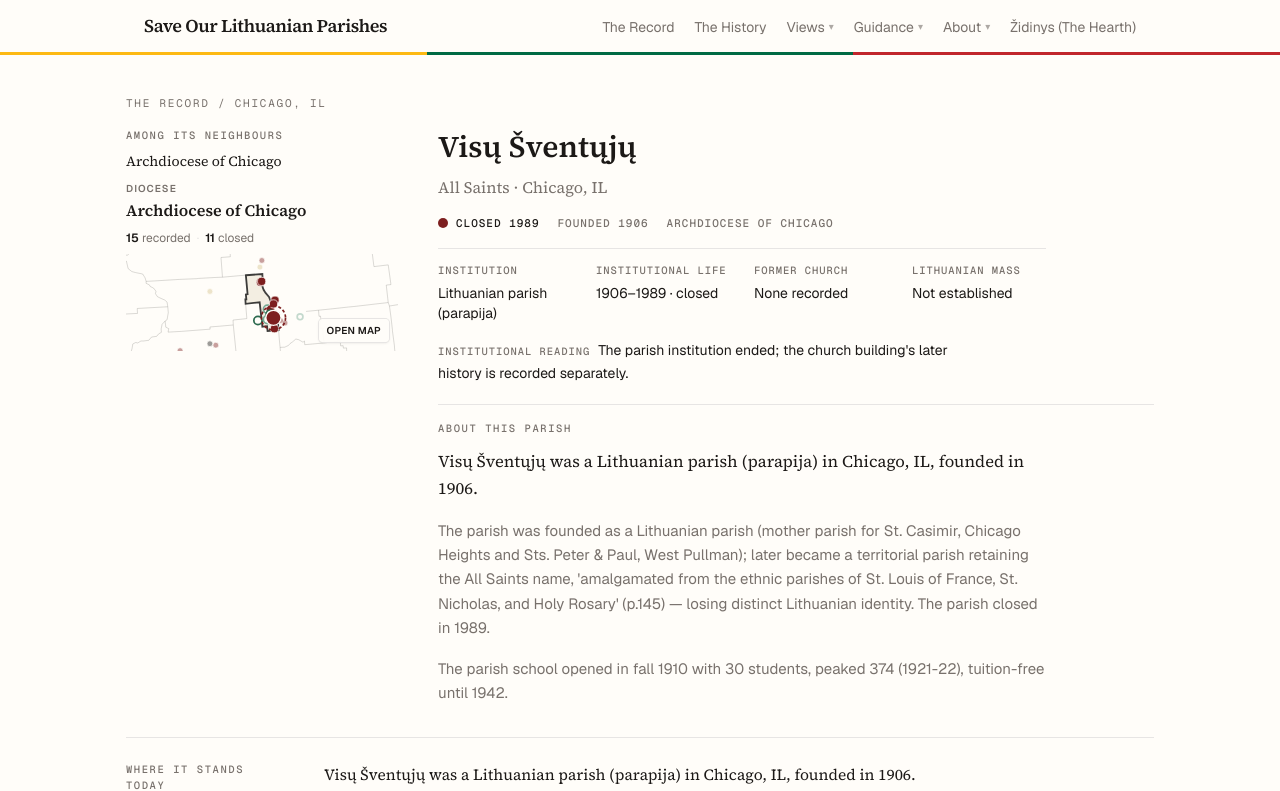
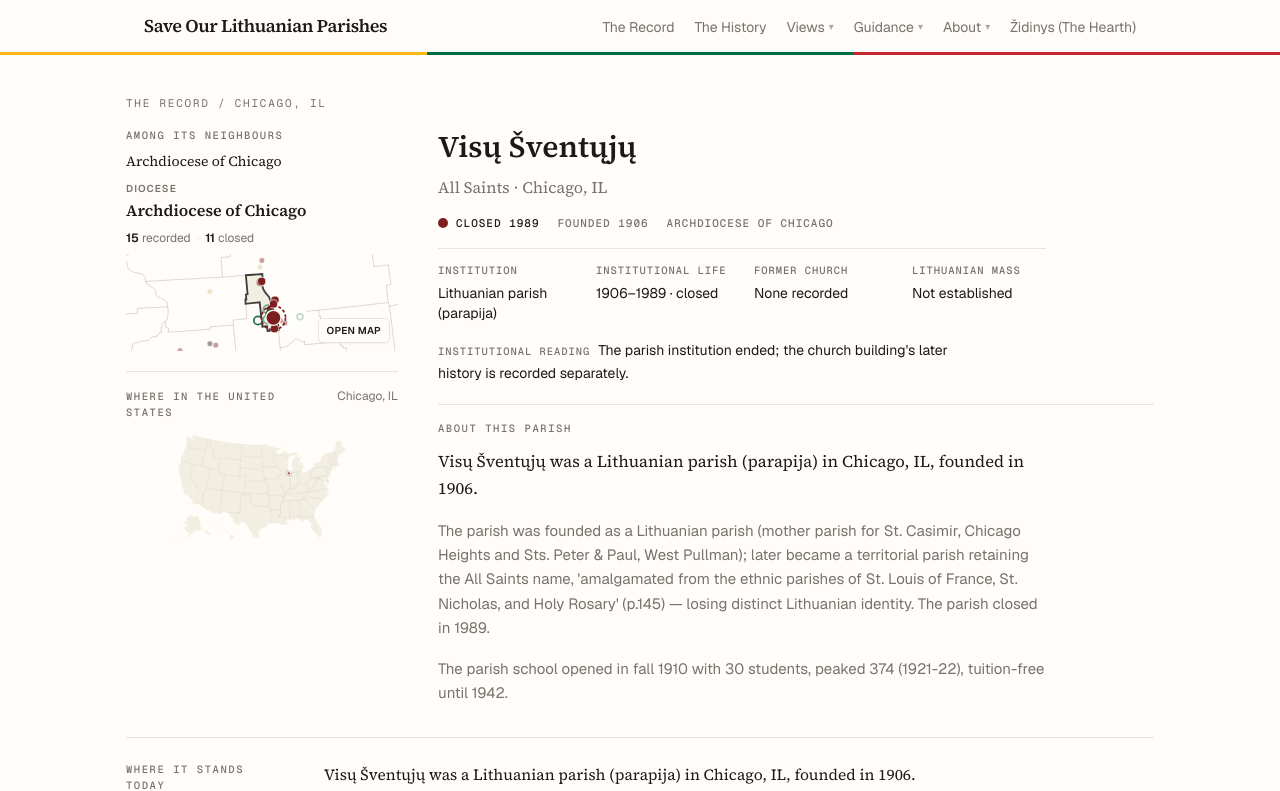
Before and after one commit to LietuvaAI/save-our-lithuanian-parishes, a Next.js app: page /parishes/all-saints-chicago-il in a window 1280 px wide. Shown: the top 791 px of the page. Built offline with nearby package versions, Linux system fonts and the light colour scheme.

Commit message:
add national locator to parish profiles

```diff
--- a/app/parishes/[slug]/page.tsx
+++ b/app/parishes/[slug]/page.tsx
@@ -8,6 +8,7 @@ import alertsData from "@/data/alerts.json";
 import contextPoints from "@/data/context-points.json";
 import { EndStateDot } from "@/components/EndStatePill";
 import ParishContextMap from "@/components/ParishContextMap";
+import ParishNationalLocator from "@/components/ParishNationalLocator";
 import { ParishProfileChronology } from "@/components/ParishProfileChronology";
 import {
   CONGREGATION_CLASS_LABEL,
@@ -574,6 +575,7 @@ export default async function ParishPage({
           compact
         />
       </div>
+      <ParishNationalLocator slug={profile.slug} />
     </figure>
   ) : null;
 
--- /dev/null
+++ b/components/ParishNationalLocator.tsx
@@ -0,0 +1,70 @@
+import contextPoints from "@/data/context-points.json";
+import mapData from "@/data/map.json";
+
+interface LocatorPoint {
+  slug: string;
+  name: string;
+  city: string;
+  state: string;
+  x: number;
+  y: number;
+}
+
+const VIEW_BOX = "0 -18 975 628";
+
+export default function ParishNationalLocator({ slug }: { slug: string }) {
+  const subject = (contextPoints.points as LocatorPoint[]).find(
+    (point) => point.slug === slug,
+  );
+
+  if (!subject) return null;
+
+  return (
+    <figure data-profile-national-locator className="mt-5 border-t border-rule pt-4">
+      <div className="flex items-baseline justify-between gap-3">
+        <p className="font-mono text-[10.5px] font-medium uppercase tracking-[0.15em] text-muted">
+          Where in the United States
+        </p>
+        <p className="shrink-0 text-xs text-muted">
+          {subject.city}, {subject.state}
+        </p>
+      </div>
+      <svg
+        viewBox={VIEW_BOX}
+        className="mt-2 h-28 w-full"
+        role="img"
+        aria-label={`${subject.name} in ${subject.city}, ${subject.state}, within the United States`}
+      >
+        {mapData.statePaths.map((path, index) => (
+          <path key={index} d={path} fill="var(--band)" />
+        ))}
+        <path
+          d={mapData.stateBorders}
+          fill="none"
+          stroke="var(--foreground)"
+          strokeOpacity={0.3}
+          strokeWidth={1.15}
+        />
+        <circle
+          cx={subject.x}
+          cy={subject.y}
+          r={14}
+          fill="none"
+          stroke="var(--accent)"
+          strokeWidth={3}
+          opacity={0.42}
+        />
+        <circle
+          cx={subject.x}
+          cy={subject.y}
+          r={6.5}
+          fill="var(--accent)"
+          stroke="var(--background)"
+          strokeWidth={2.5}
+        >
+          <title>{`${subject.name} — ${subject.city}, ${subject.state}`}</title>
+        </circle>
+      </svg>
+    </figure>
+  );
+}
--- a/scripts/verify-profile-layout.mjs
+++ b/scripts/verify-profile-layout.mjs
@@ -24,6 +24,10 @@ const relatedRecordsSource = fs.readFileSync(
 );
 const contextMapSource = fs.readFileSync(
   path.join(ROOT, "components", "ParishContextMap.tsx"),
+  "utf8",
+);
+const nationalLocatorSource = fs.readFileSync(
+  path.join(ROOT, "components", "ParishNationalLocator.tsx"),
   "utf8",
 );
 const ledgerSource = fs.readFileSync(
@@ -242,6 +246,22 @@ const requiredFragments = [
     contextMapSource,
     'className="min-w-0 max-w-full overflow-hidden"',
     "compact-map overflow containment",
+  ],
+  [pageSource, "<ParishNationalLocator", "profile national locator"],
+  [
+    nationalLocatorSource,
+    "data-profile-national-locator",
+    "national locator contract",
+  ],
+  [
+    nationalLocatorSource,
+    "Where in the United States",
+    "national locator purpose label",
+  ],
+  [
+    nationalLocatorSource,
+    "contextPoints.points",
+    "canonical shared map coordinates",
   ],
 ];
 
```
